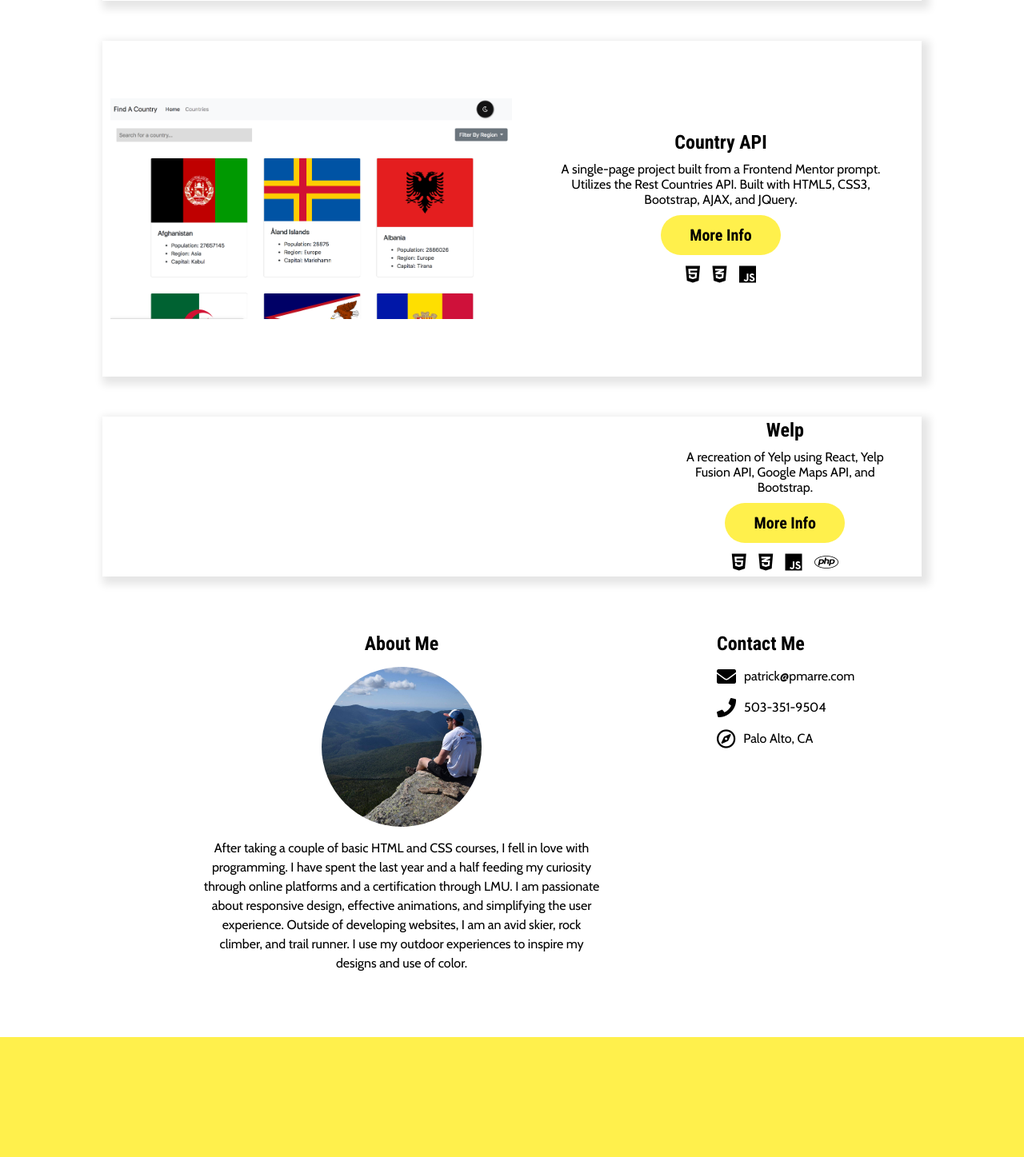
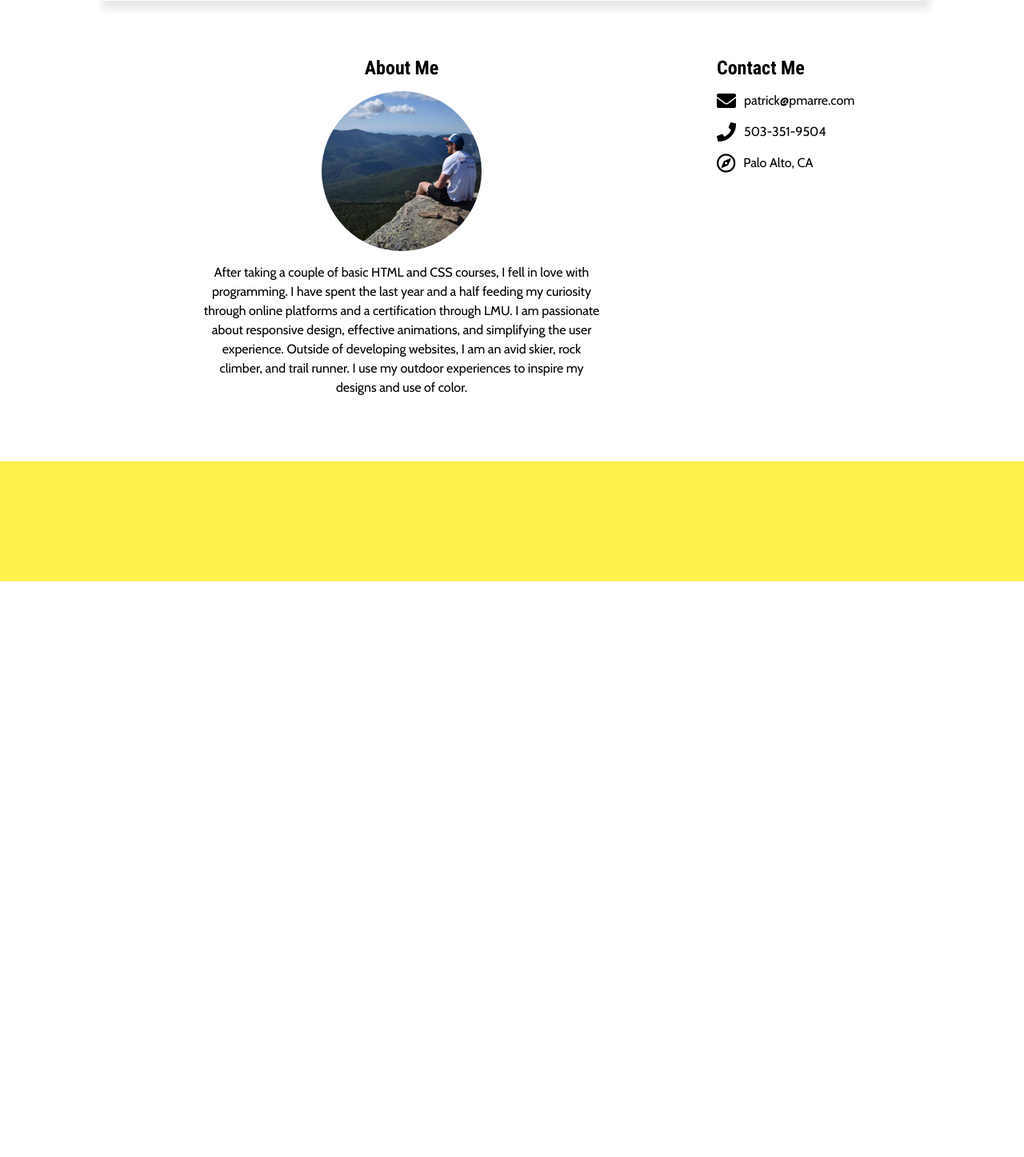
Before and after one commit to pmarre/main_portfolio, a PHP site: page / in a window 1280 px wide. Shown: the part 1693-3140 px from the top of the page at 80% size. After the commit the page ends 2420 px from the top, so only its background shows below. Run offline with PHP 8.4, Linux system fonts and the light colour scheme.

Commit message:
updated portfolio items

```diff
--- a/index.html
+++ b/index.html
@@ -3,23 +3,9 @@
   <head>
     <title>Portfolio</title>
     <meta name="viewport" content="width=device-width, initial-scale=1" />
-    <link
-      rel="apple-touch-icon"
-      sizes="180x180"
-      href="Images/favicon_io/apple-touch-icon.png"
-    />
-    <link
-      rel="icon"
-      type="image/png"
-      sizes="32x32"
-      href="Images/favicon_io/favicon-32x32.png"
-    />
-    <link
-      rel="icon"
-      type="image/png"
-      sizes="16x16"
-      href="Images/favicon_io/favicon-16x16.png"
-    />
+    <link rel="apple-touch-icon" sizes="180x180" href="Images/favicon_io/apple-touch-icon.png" />
+    <link rel="icon" type="image/png" sizes="32x32" href="Images/favicon_io/favicon-32x32.png" />
+    <link rel="icon" type="image/png" sizes="16x16" href="Images/favicon_io/favicon-16x16.png" />
     <link rel="manifest" href="Images/favicon_io/site.webmanifest" />
     <link
       href="https://fonts.googleapis.com/css?family=Cabin|Roboto+Condensed:700"
@@ -42,10 +28,7 @@
         <a href="#portfolio" class="mobile-navItem">PORTFOLIO</a>
         <a href="#about" class="mobile-navItem">ABOUT</a>
         <a href="#contact" class="mobile-navItem">CONTACT</a>
-        <a
-          href="./Documents/patrick_marre_resume.pdf"
-          class="mobile-navItem"
-          target="_blank"
+        <a href="./Documents/patrick_marre_resume.pdf" class="mobile-navItem" target="_blank"
           >RESUME</a
         >
       </nav>
@@ -67,12 +50,7 @@
           <a href="#portfolio" class="navItem">PORTFOLIO</a>
           <a href="#about" class="navItem">ABOUT</a>
           <a href="#contact" class="navItem">CONTACT</a>
-          <a
-            href="./Documents/patrick_marre_resume.pdf"
-            class="navItem"
-            target="_blank"
-            >RESUME</a
-          >
+          <a href="./Documents/patrick_marre_resume.pdf" class="navItem" target="_blank">RESUME</a>
         </div>
       </nav>
     </header>
@@ -80,18 +58,14 @@
       <div class="heading">
         <div class="circle"></div>
         <p class="bio">
-          My name is <em class="boldName">Patrick Marre</em>. I am a Software
-          Engineer with a focus on the frontend. I have experience with HTML,
-          CSS, Javascript, React, Redux, SQL, MySQL, and PHP. This is my
+          My name is <em class="boldName">Patrick Marre</em>. I am currently pursuing a Masters in
+          Computer Science from Depaul University. I have experience with Python, Django, Flask,
+          React, Javascript, HTML, and CSS. This is my
           <a href="#portfolio" class="headingLink">portfolio</a>. Enjoy.
         </p>
         <div class="socialIcons">
-          <a href="https://github.com/pmarre" target="_blank"
-            ><i class="fab fa-github"></i
-          ></a>
-          <a href="https://www.facebook.com" target="_blank"
-            ><i class="fab fa-facebook"></i
-          ></a>
+          <a href="https://github.com/pmarre" target="_blank"><i class="fab fa-github"></i></a>
+          <a href="https://www.facebook.com" target="_blank"><i class="fab fa-facebook"></i></a>
           <a href="https://www.instagram.com/pmdelyte" target="_blank"
             ><i class="fab fa-instagram"></i
           ></a>
@@ -99,120 +73,22 @@
             ><i class="fab fa-linkedin"></i
           ></a>
         </div>
-        <a href="#portfolio" id="chevron"
-          ><i class="fas fa-chevron-down down-arrow"></i
-        ></a>
+        <a href="#portfolio" id="chevron"><i class="fas fa-chevron-down down-arrow"></i></a>
       </div>
     </section>
-    <section class="portfolio" id="portfolio">
-      <div class="container">
-        <div class="port-item">
-          <div class="image-1"></div>
-          <div class="text">
-            <h1>Sandy's Pet Shop</h1>
-            <p>
-              This was the final project for my Web Application Developer
-              Certification through LMU.
-            </p>
-            <button class="more-btn">
-              <a href="#sideBar-1" class="more_link" id="sideBar-1"
-                >More Info</a
-              >
-            </button>
-            <div class="tech-stack">
-              <i class="fab fa-html5"></i>
-              <i class="fab fa-css3-alt"></i>
-              <i class="fab fa-js"></i>
-              <i class="fab fa-php"></i>
-            </div>
-          </div>
-        </div>
-      </div>
-
-      <div class="container">
-        <div class="port-item">
-          <div class="image-2"></div>
-          <div class="text">
-            <h1>PING.</h1>
-            <p>
-              A single-page project built from a Frontend Mentor concept using
-              HTML5, CSS3, SASS, and JQuery.
-            </p>
-            <button class="more-btn">
-              <a href="#sideBar-2" class="more_link" id="sideBar-2"
-                >More Info</a
-              >
-            </button>
-            <div class="tech-stack">
-              <i class="fab fa-html5"></i>
-              <i class="fab fa-css3-alt"></i>
-              <i class="fab fa-js"></i>
-              <i class="fab fa-sass"></i>
-            </div>
-          </div>
-        </div>
-      </div>
-      <div class="container">
-        <div class="port-item">
-          <div class="image-3"></div>
-
-          <div class="text">
-            <h1>Country API</h1>
-            <p>
-              A single-page project built from a Frontend Mentor prompt.
-              Utilizes the Rest Countries API. Built with HTML5, CSS3,
-              Bootstrap, AJAX, and JQuery.
-            </p>
-            <button class="more-btn">
-              <a href="#sideBar-3" class="more_link" id="sideBar-3"
-                >More Info</a
-              >
-            </button>
-            <div class="tech-stack">
-              <i class="fab fa-html5"></i>
-              <i class="fab fa-css3-alt"></i>
-              <i class="fab fa-js"></i>
-            </div>
-          </div>
-        </div>
-      </div>
-      <div class="container">
-        <div class="port-item">
-          <div class="image-4"></div>
-          <div class="text">
-            <h1>Welp</h1>
-            <p>
-              A recreation of Yelp using React, Yelp Fusion API, Google Maps
-              API, and Bootstrap.
-            </p>
-            <button class="more-btn">
-              <a href="#sideBar-4" class="more_link" id="sideBar-4"
-                >More Info</a
-              >
-            </button>
-            <div class="tech-stack">
-              <i class="fab fa-html5"></i>
-              <i class="fab fa-css3-alt"></i>
-              <i class="fab fa-js"></i>
-              <i class="fab fa-php"></i>
-            </div>
-          </div>
-        </div>
-      </div>
-    </section>
+    <section class="portfolio" id="portfolio"></section>
     <section id="contact" class="container">
       <div class="contact-wrapper">
         <div id="about" class="about contact-flex-item">
           <h3>About Me</h3>
           <div class="self-photo"></div>
           <p>
-            After taking a couple of basic HTML and CSS courses, I fell in love
-            with programming. I have spent the last year and a half feeding my
-            curiosity through online platforms and a certification through LMU.
-            I am passionate about responsive design, effective animations, and
-            simplifying the user experience. Outside of developing websites, I
-            am an avid skier, rock climber, and trail runner. I use my outdoor
-            experiences to inspire my designs and use of color.
+            After taking a couple of basic HTML and CSS courses, I fell in love with programming. I
+            have spent the last year and a half feeding my curiosity through online platforms and a
+            certification through LMU. I am passionate about responsive design, effective
+            animations, and simplifying the user experience. Outside of developing websites, I am an
+            avid skier, rock climber, and trail runner. I use my outdoor experiences to inspire my
+            designs and use of color.
           </p>
         </div>
         <div class="contact-info contact-flex-item">
@@ -239,24 +115,17 @@
         <h1>Sandy's Pet Shop</h1>
         <div class="sourceBtns">
           <button class="source">
-            <a href="https://github.com/pmarre/sandys_pet_shop" target="_blank"
-              >View Code</a
-            >
+            <a href="https://github.com/pmarre/sandys_pet_shop" target="_blank">View Code</a>
           </button>
           <button class="site">
-            <a
-              href="https://epizoan-respiration.000webhostapp.com/"
-              target="_blank"
-              >View Site</a
-            >
+            <a href="https://epizoan-respiration.000webhostapp.com/" target="_blank">View Site</a>
           </button>
         </div>
         <p>
-          For this project, I was prompted to created a multipage website that
-          connected to a MySQL Database. Some of the features include forms
-          submitted with AJAX, contact emails sent using PHPMailer, and an admin
-          page with a table of all clients who have submitted a grooming form.
-          The admin can add, update, and delete clients.
+          For this project, I was prompted to created a multipage website that connected to a MySQL
+          Database. Some of the features include forms submitted with AJAX, contact emails sent
+          using PHPMailer, and an admin page with a table of all clients who have submitted a
+          grooming form. The admin can add, update, and delete clients.
         </p>
         <h3>More Goals:</h3>
         <ul>
@@ -265,37 +134,22 @@
           <li>Responsive Layout</li>
         </ul>
         <figure class="moreImg">
-          <img
-            src="Images/pet_shop_hp.png"
-            alt="Sandy's Pet Shop Homepage"
-            class="img"
-          />
+          <img src="Images/pet_shop_hp.png" alt="Sandy's Pet Shop Homepage" class="img" />
           <figcaption>Sandy's Pet Shop Homepage</figcaption>
         </figure>
         <h1>Admin Page</h1>
         <p>
-          The admin has the ability to view, update, delete, and add clients to
-          table. This is achieved using PHP, AJAX, SQL, and a Bootstrap Module.
+          The admin has the ability to view, update, delete, and add clients to table. This is
+          achieved using PHP, AJAX, SQL, and a Bootstrap Module.
         </p>
         <figure class="moreImg">
-          <img
-            src="Images/pet_shop_admin.png"
-            alt="Sandy's Pet Shop Admin Page"
-            class="img"
-          />
+          <img src="Images/pet_shop_admin.png" alt="Sandy's Pet Shop Admin Page" class="img" />
           <figcaption>Sandy's Pet Shop Admin Page</figcaption>
         </figure>
         <h1>Google Maps API</h1>
-        <p>
-          Used a Google Maps API to show the location of the [fictious] pet
-          shop.
-        </p>
+        <p>Used a Google Maps API to show the location of the [fictious] pet shop.</p>
         <figure class="moreImg">
-          <img
-            src="Images/pet_shop_location.png"
-            alt="Sandy's Pet Shop Homepage"
-            class="img"
-          />
+          <img src="Images/pet_shop_location.png" alt="Sandy's Pet Shop Homepage" class="img" />
           <figcaption>Sandy's Pet Shop Location Page</figcaption>
         </figure>
       </div>
@@ -309,26 +163,19 @@
         <h1>PING.</h1>
         <div class="sourceBtns">
           <button class="source">
-            <a
-              href="https://github.com/pmarre/PING/tree/master/PING"
-              target="_blank"
-              >View Code</a
-            >
+            <a href="https://github.com/pmarre/PING/tree/master/PING" target="_blank">View Code</a>
           </button>
           <button class="site">
-            <a
-              href="http://pmarre.com/Frontend_Mentor/PING/index.html"
-              target="_blank"
+            <a href="http://pmarre.com/Frontend_Mentor/PING/index.html" target="_blank"
               >View Site</a
             >
           </button>
         </div>
         <p>
           Project idea from
-          <a class="fem" href="https://beta.frontendmentor.io/" target="_blank"
-            >Frontend Mentor</a
-          >. Concept was to build a simple coming soon landing page with an form
-          that catches invalid emails and throws an error.
+          <a class="fem" href="https://beta.frontendmentor.io/" target="_blank">Frontend Mentor</a>.
+          Concept was to build a simple coming soon landing page with an form that catches invalid
+          emails and throws an error.
         </p>
         <h3>More Goals:</h3>
         <ul>
@@ -336,32 +183,20 @@
           <li>Responsive Layout</li>
         </ul>
         <figure class="moreImg">
-          <img
-            src="Images/ping_desktop.png"
-            alt="Ping Desktop Page"
-            class="img"
-          />
+          <img src="Images/ping_desktop.png" alt="Ping Desktop Page" class="img" />
           <figcaption>Ping Desktop Homepage</figcaption>
         </figure>
         <h1>Catching Invalid Emails</h1>
         <p>
-          I used some simple JQuery and a Regular Expression to test for invalid
-          emails being entered. If found, an error message appears
+          I used some simple JQuery and a Regular Expression to test for invalid emails being
+          entered. If found, an error message appears
         </p>
         <figure class="moreImg">
-          <img
-            src="Images/ping_desktop_error.png"
-            alt="PING Desktop Page with Error"
-            class="img"
-          />
+          <img src="Images/ping_desktop_error.png" alt="PING Desktop Page with Error" class="img" />
           <figcaption>Ping Desktop with Error</figcaption>
         </figure>
         <figure class="moreImg">
-          <img
-            src="Images/ping_mobile_error.png"
-            alt="PING Mobile Page with Error"
-            class="img"
-          />
+          <img src="Images/ping_mobile_error.png" alt="PING Mobile Page with Error" class="img" />
           <figcaption>Ping Mobile Homepage with Error</figcaption>
         </figure>
       </div>
@@ -375,51 +210,35 @@
         <h1>Country API</h1>
         <div class="sourceBtns">
           <button class="source">
-            <a href="https://github.com/pmarre/country_api" target="_blank"
-              >View Code</a
-            >
+            <a href="https://github.com/pmarre/country_api" target="_blank">View Code</a>
           </button>
           <button class="site">
-            <a
-              href="http://pmarre.com/Frontend_Mentor/CountryAPI/index.html"
-              target="_blank"
+            <a href="http://pmarre.com/Frontend_Mentor/CountryAPI/index.html" target="_blank"
               >View Site</a
             >
           </button>
         </div>
         <p>
           Project idea from
-          <a class="fem" href="https://beta.frontendmentor.io/" target="_blank"
-            >Frontend Mentor</a
-          >.
+          <a class="fem" href="https://beta.frontendmentor.io/" target="_blank">Frontend Mentor</a>.
         </p>
         <h3>More Goals:</h3>
         <ul>
           <li>Connect and display data from API</li>
           <li>Dark Mode</li>
         </ul>
-        <video autoplay muted loop id="countryAPI-video">
-          <source src="Videos/countryAPI_ui.mp4" />
-        </video>
+        <!-- <video autoplay muted loop id="countryAPI-video">
+        <source src="Videos/countryAPI_ui.mp4" />
+        </video> -->
         <h1>Switching To Dark Mode</h1>
-        <p>
-          I used JQuery and some CSS to toggle 'Dark Mode'.
-        </p>
+        <p>I used JQuery and some CSS to toggle 'Dark Mode'.</p>
         <figure class="moreImg">
-          <img
-            src="Images/countryAPI-darkmode.png"
-            alt="CountryAPI in dark mode"
-            class="img"
-          />
+          <img src="Images/countryAPI-darkmode.png" alt="CountryAPI in dark mode" class="img" />
           <figcaption>Webpage in dark mode.</figcaption>
         </figure>
         <h1>Searching For A Country</h1>
         <figure class="moreImg">
-          <img
-            src="Images/countryAPI-search.png"
-            alt="Using the search function"
-            class="img"
-          />
+          <img src="Images/countryAPI-search.png" alt="Using the search function" class="img" />
           <figcaption>Country API search for country.</figcaption>
         </figure>
       </div>
@@ -432,24 +251,17 @@
         <h1>Welp</h1>
         <div class="sourceBtns">
           <button class="source">
-            <a href="https://github.com/pmarre/Welp" target="_blank"
-              >View Code</a
-            >
+            <a href="https://github.com/pmarre/Welp" target="_blank">View Code</a>
           </button>
           <button class="site">
-            <a
-              href="https://epizoan-respiration.000webhostapp.com/"
-              target="_blank"
-              >View Site</a
-            >
+            <a href="https://epizoan-respiration.000webhostapp.com/" target="_blank">View Site</a>
           </button>
         </div>
         <p>
-          For this project, I was prompted to created a multipage website that
-          connected to a MySQL Database. Some of the features include forms
-          submitted with AJAX, contact emails sent using PHPMailer, and an admin
-          page with a table of all clients who have submitted a grooming form.
-          The admin can add, update, and delete clients.
+          For this project, I was prompted to created a multipage website that connected to a MySQL
+          Database. Some of the features include forms submitted with AJAX, contact emails sent
+          using PHPMailer, and an admin page with a table of all clients who have submitted a
+          grooming form. The admin can add, update, and delete clients.
         </p>
         <h3>More Goals:</h3>
         <ul>
@@ -458,37 +270,22 @@
           <li>Responsive Layout</li>
         </ul>
         <figure class="moreImg">
-          <img
-            src="Images/pet_shop_hp.png"
-            alt="Sandy's Pet Shop Homepage"
-            class="img"
-          />
+          <img src="Images/pet_shop_hp.png" alt="Sandy's Pet Shop Homepage" class="img" />
           <figcaption>Sandy's Pet Shop Homepage</figcaption>
         </figure>
         <h1>Admin Page</h1>
         <p>
-          The admin has the ability to view, update, delete, and add clients to
-          table. This is achieved using PHP, AJAX, SQL, and a Bootstrap Module.
+          The admin has the ability to view, update, delete, and add clients to table. This is
+          achieved using PHP, AJAX, SQL, and a Bootstrap Module.
         </p>
         <figure class="moreImg">
-          <img
-            src="Images/pet_shop_admin.png"
-            alt="Sandy's Pet Shop Admin Page"
-            class="img"
-          />
+          <img src="Images/pet_shop_admin.png" alt="Sandy's Pet Shop Admin Page" class="img" />
           <figcaption>Sandy's Pet Shop Admin Page</figcaption>
         </figure>
         <h1>Google Maps API</h1>
-        <p>
-          Used a Google Maps API to show the location of the [fictious] pet
-          shop.
-        </p>
+        <p>Used a Google Maps API to show the location of the [fictious] pet shop.</p>
         <figure class="moreImg">
-          <img
-            src="Images/pet_shop_location.png"
-            alt="Sandy's Pet Shop Homepage"
-            class="img"
-          />
+          <img src="Images/pet_shop_location.png" alt="Sandy's Pet Shop Homepage" class="img" />
           <figcaption>Sandy's Pet Shop Location Page</figcaption>
         </figure>
       </div>
@@ -500,6 +297,8 @@
       integrity="sha256-DYZMCC8HTC+QDr5QNaIcfR7VSPtcISykd+6eSmBW5qo="
       crossorigin="anonymous"
     ></script>
+    <script src="projects.js"></script>
+    <script src="util.js"></script>
     <script src="portjs.js"></script>
   </body>
 </html>
--- a/port.css
+++ b/port.css
@@ -187,18 +187,6 @@
   background-size: contain;
   background-position: center;
   background-repeat: no-repeat;
-}
-
-.image-1 {
-  background-image: url(Images/pet_shop_hp.png);
-}
-
-.image-2 {
-  background-image: url(Images/ping_desktop.png);
-}
-
-.image-3 {
-  background-image: url(Images/countryAPI-hp.png);
 }
 
 .text {
```
Also changed, not shown: portjs.js (+7 -7 lines), projects.js (added, +52 -0 lines), util.js (added, +76 -0 lines), Images/fitness_tracker_hp.png (added), 1 other file.
